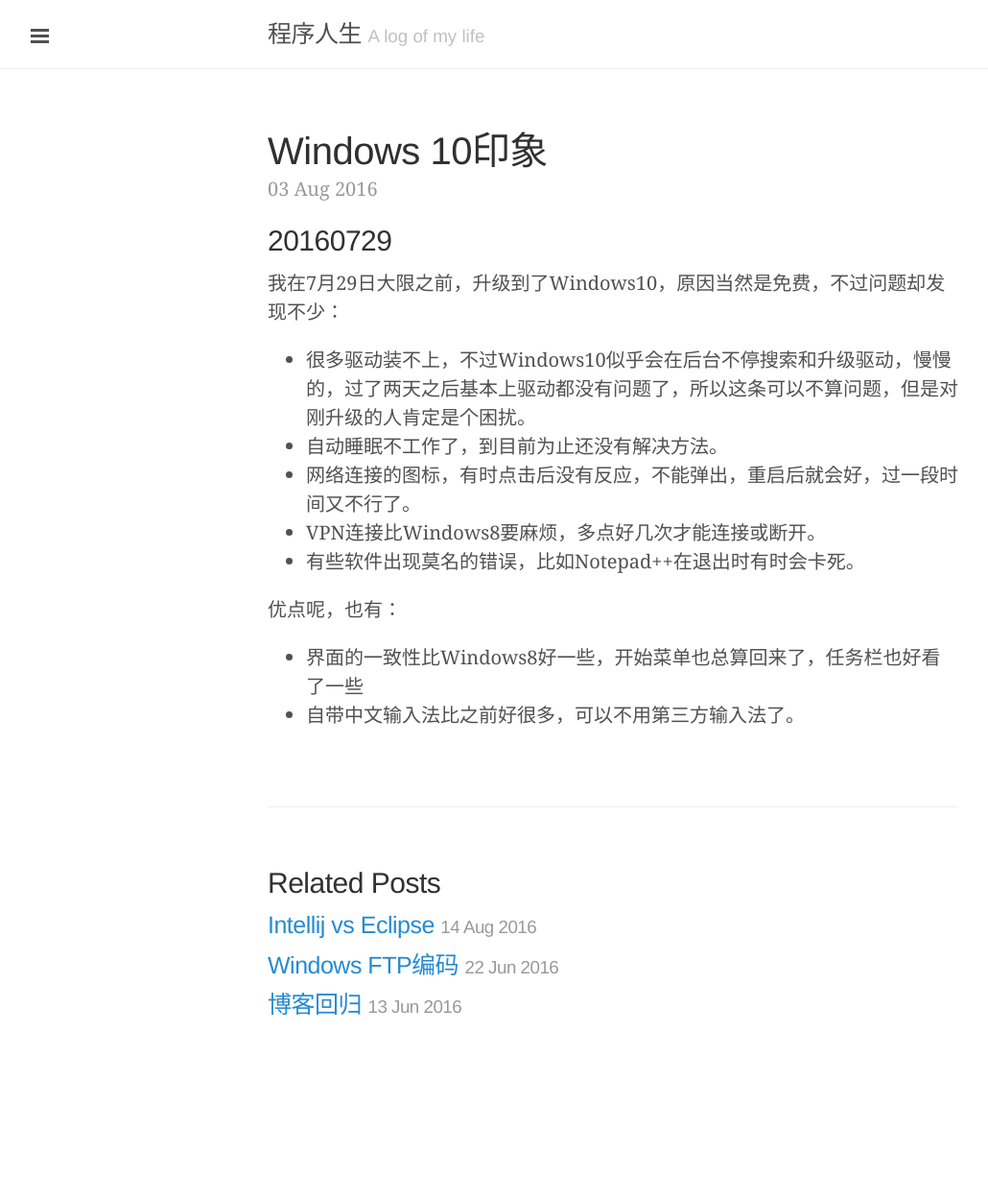
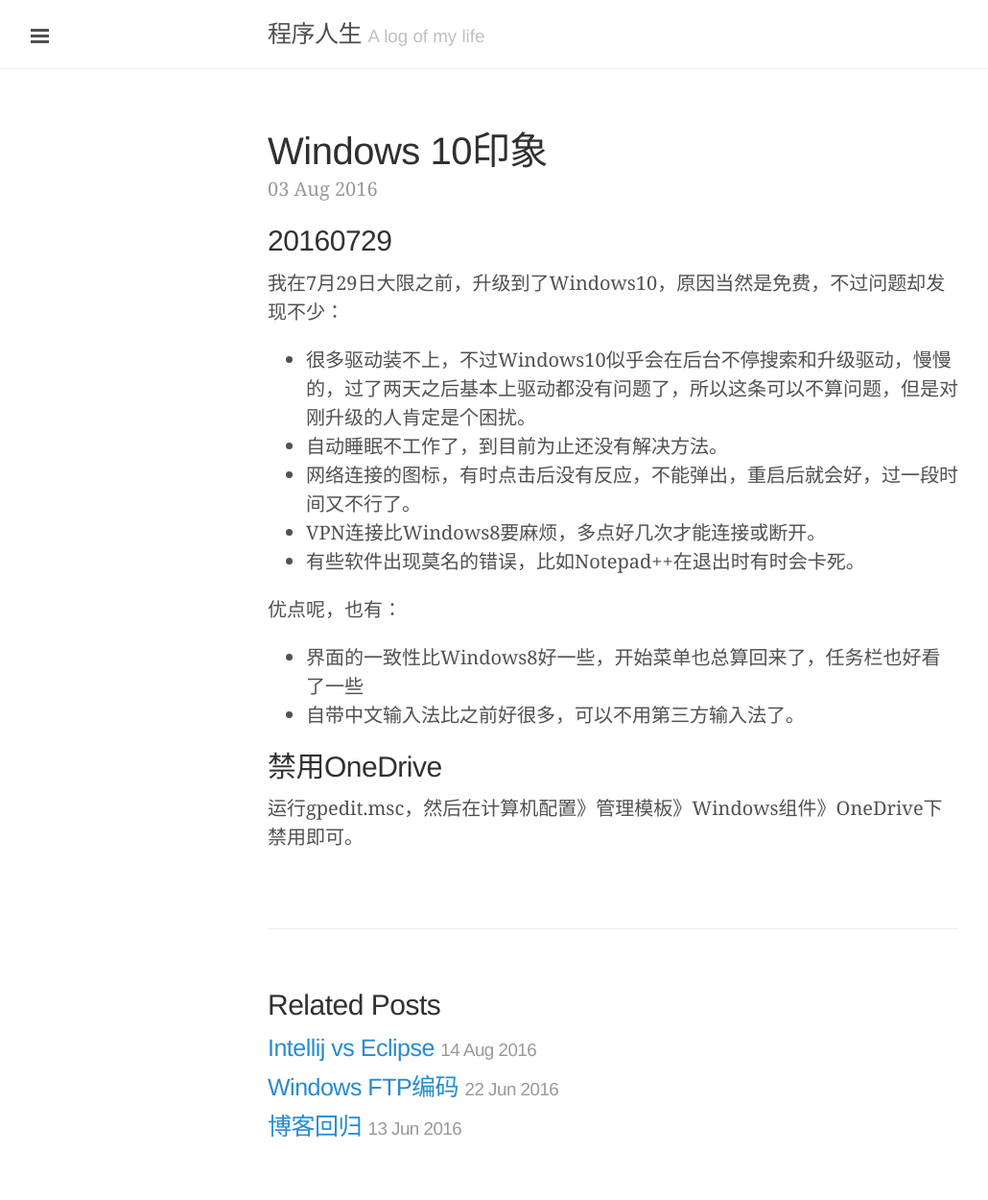
Before and after one commit to liuzhongshu/liuzhongshu.github.io, a Jekyll site: the page built from _posts/2016-08-03-windows-10.md, in a window 1280 px wide. Shown: the whole page at 96% size, without its empty margins (1-1031 px from the left). Built offline with Jekyll 4.4.1, drawn with Linux system fonts in a browser that asks for light colours; before the commit the page ends 1122 px from its top, so only the background shows below that.

Commit message:
Post update: Windows 10印象

```diff
--- a/_posts/2016-08-03-windows-10.md
+++ b/_posts/2016-08-03-windows-10.md
@@ -17,3 +17,7 @@ layout: post
 
 - 界面的一致性比Windows8好一些，开始菜单也总算回来了，任务栏也好看了一些
 - 自带中文输入法比之前好很多，可以不用第三方输入法了。
+
+## 禁用OneDrive
+
+运行gpedit.msc，然后在计算机配置》管理模板》Windows组件》OneDrive下禁用即可。
```
